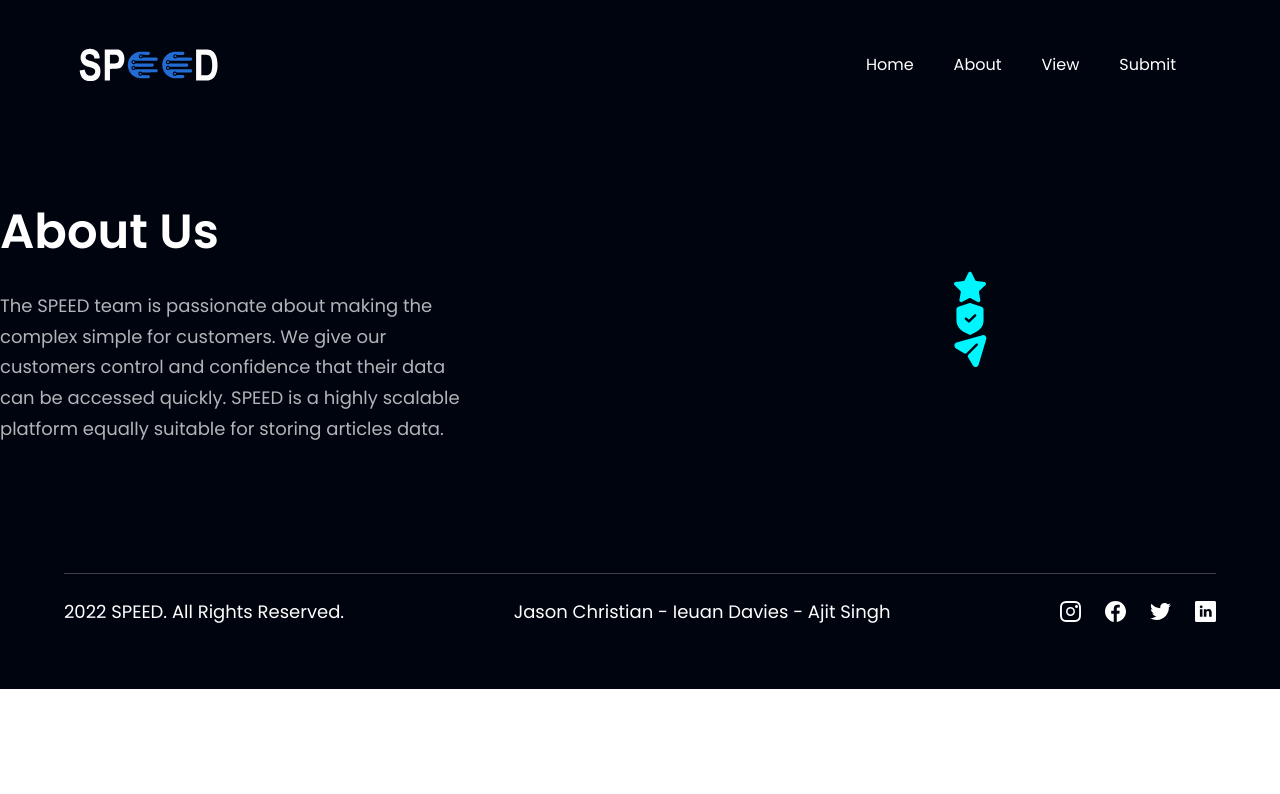
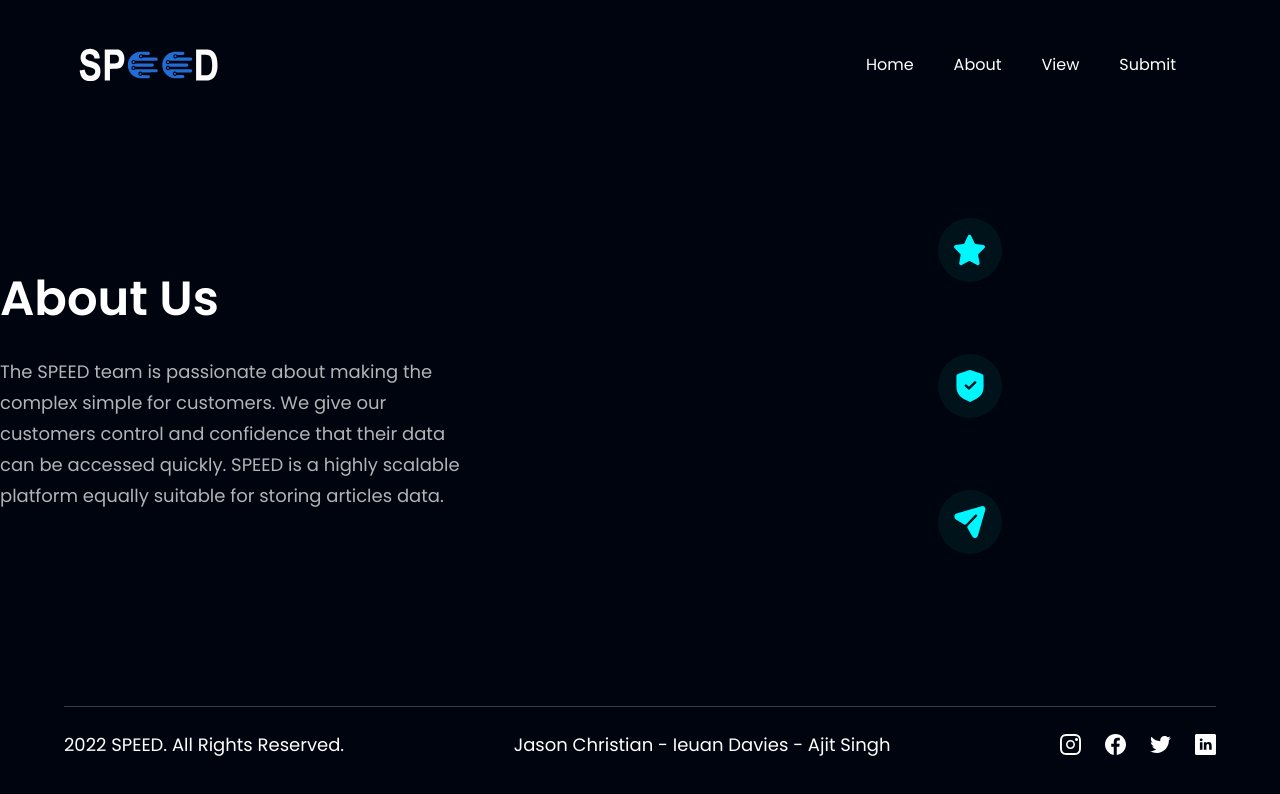
Before and after one commit to jasonchriscodes/Speed, a React (Create React App) app in the folder client/: page /about in a window 1280 px wide. Shown: the top 794 px of the page. Built offline with nearby package versions, Linux system fonts and the light colour scheme.

Commit message:
chore: add icon styling

```diff
--- a/client/src/components/About/About.js
+++ b/client/src/components/About/About.js
@@ -3,9 +3,9 @@ import { features } from '../Navigation/constans';
 import styles, { layout } from './../Navigation/style-components/styles';
 
 const FeatureCard = ({icon, title, content, index}) =>(
-  <div>
-    <div>
-      <img src={icon} alt="icon"/>
+  <div className={`flex flex-row p-6 rounded-[20px] ${index !== features.length-1 ? "mb-6" : "mb-0"} feature-card`}>
+    <div className={`w-[64px] h-[64px] rounded-full ${styles.flexCenter} bg-dimBlue`}>
+      <img src={icon} alt="icon" className='w-[50%] h-[50%] object-contain'/>
     </div>
   </div>
 );
```
